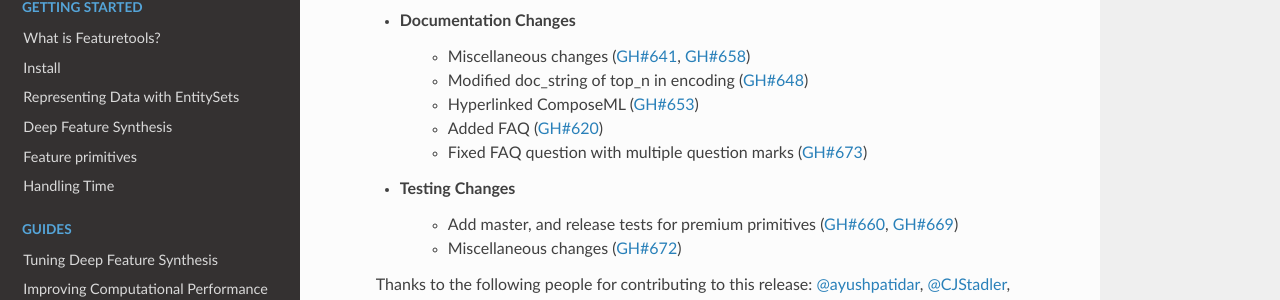
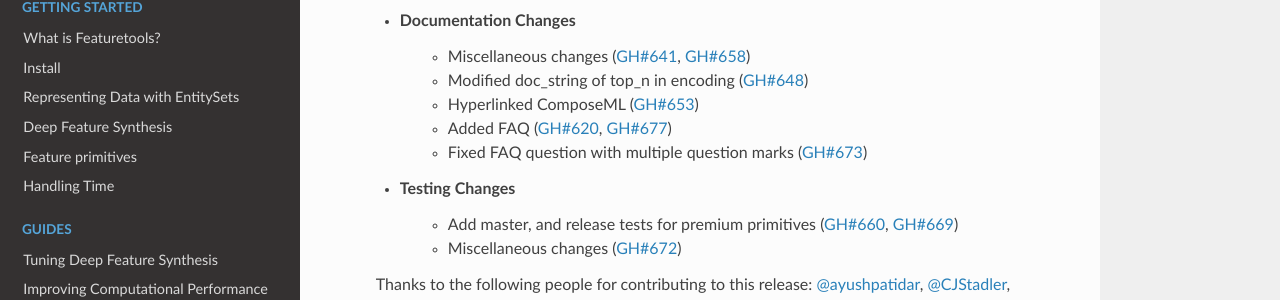
Before and after one commit to alteryx/featuretools, a Sphinx documentation site: the page built from docs/source/changelog.rst, in a window 1280 px wide and 900 px high, scrolled down 331 px. Shown: the part 139-439 px from the top of the window. Built offline with Sphinx 7.4.7 and the Read the Docs theme 2.0.0, drawn with Linux system fonts in a browser that asks for light colours; pages that are not in the unit, such as notebooks, are missing from menus.

Commit message:
Update changelog.rst

```diff
--- a/docs/source/changelog.rst
+++ b/docs/source/changelog.rst
@@ -16,7 +16,7 @@
         * Miscellaneous changes (:pr:`641`, :pr:`658`)
         * Modified doc_string of top_n in encoding (:pr:`648`)
         * Hyperlinked ComposeML (:pr:`653`)
-        * Added FAQ (:pr:`620`)
+        * Added FAQ (:pr:`620`, :pr:`677`)
         * Fixed FAQ question with multiple question marks (:pr:`673`)
     * Testing Changes
         * Add master, and release tests for premium primitives (:pr:`660`, :pr:`669`)
```
